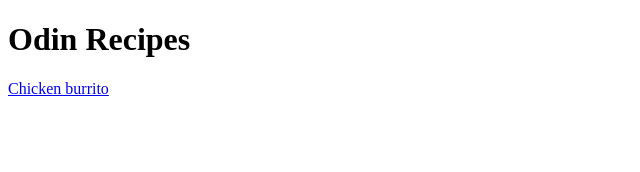
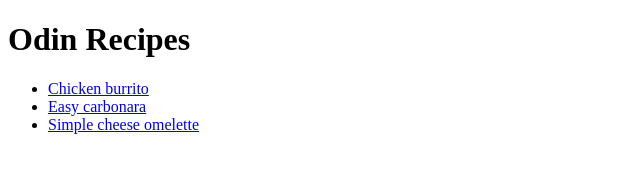
Before and after one commit to nvercher/odin-recipes, a plain HTML site: page index.html in a window 1280 px wide. Shown: the whole page, without its empty margins (0-640 px from the left). Drawn offline with Linux system fonts and the light colour scheme.

Commit message:
Add links to recipes inside Index.html
Also placed links inside an unordered list for better UX

```diff
--- a/index.html
+++ b/index.html
@@ -8,6 +8,11 @@
 </head>
 <body>
     <h1>Odin Recipes</h1>
-    <a href="./recipes/Chicken-burrito.html">Chicken burrito</a>
+    <ul>
+        <li><a href="./recipes/Chicken-burrito.html">Chicken burrito</a></li>
+        <li><a href="./recipes/Easy-carbonara.html">Easy carbonara</a></li>
+        <li><a href="./recipes/Simple cheese omelette.html">Simple cheese omelette</a></li>
+    </ul>
+
 </body>
 </html>
```
